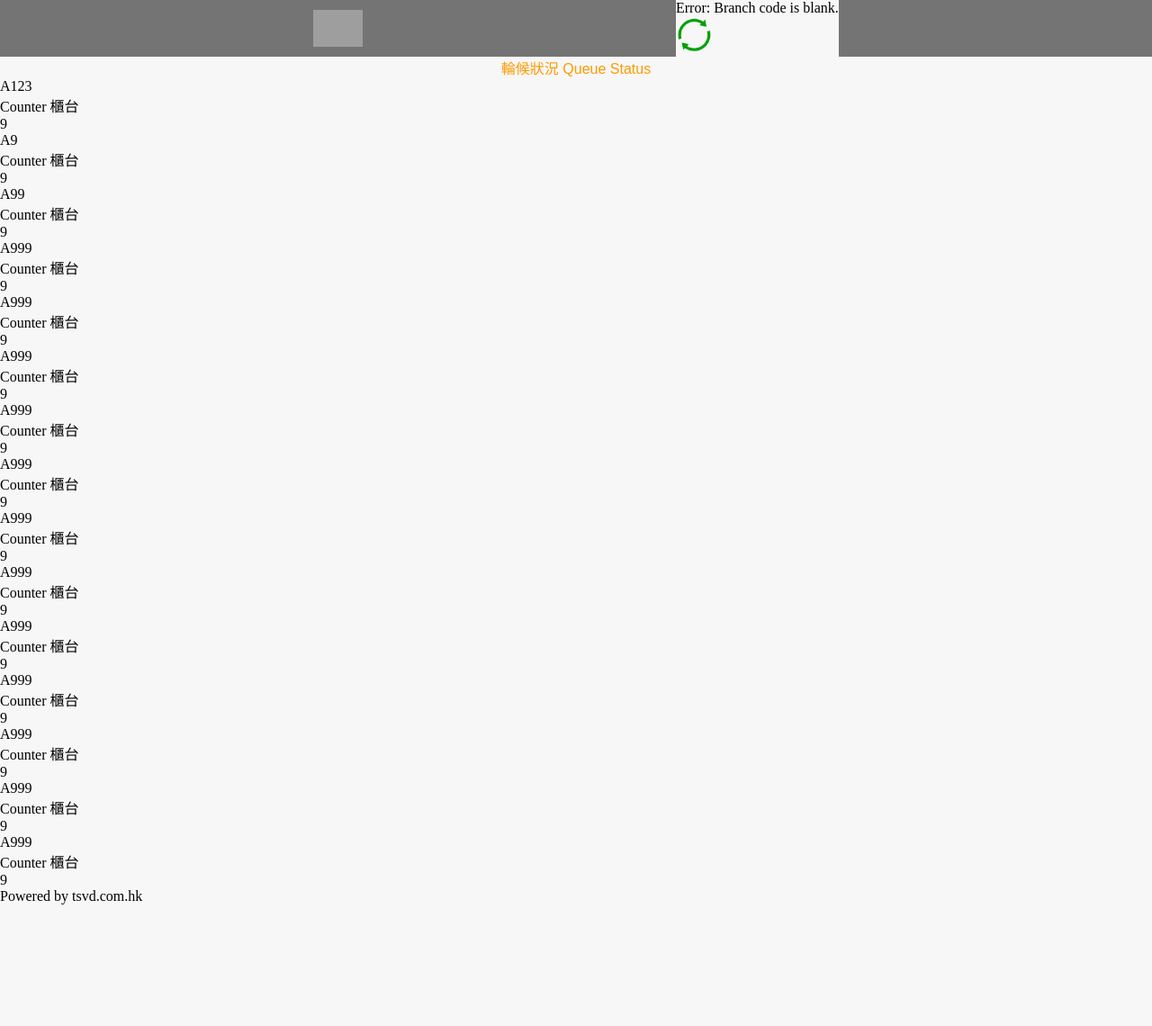
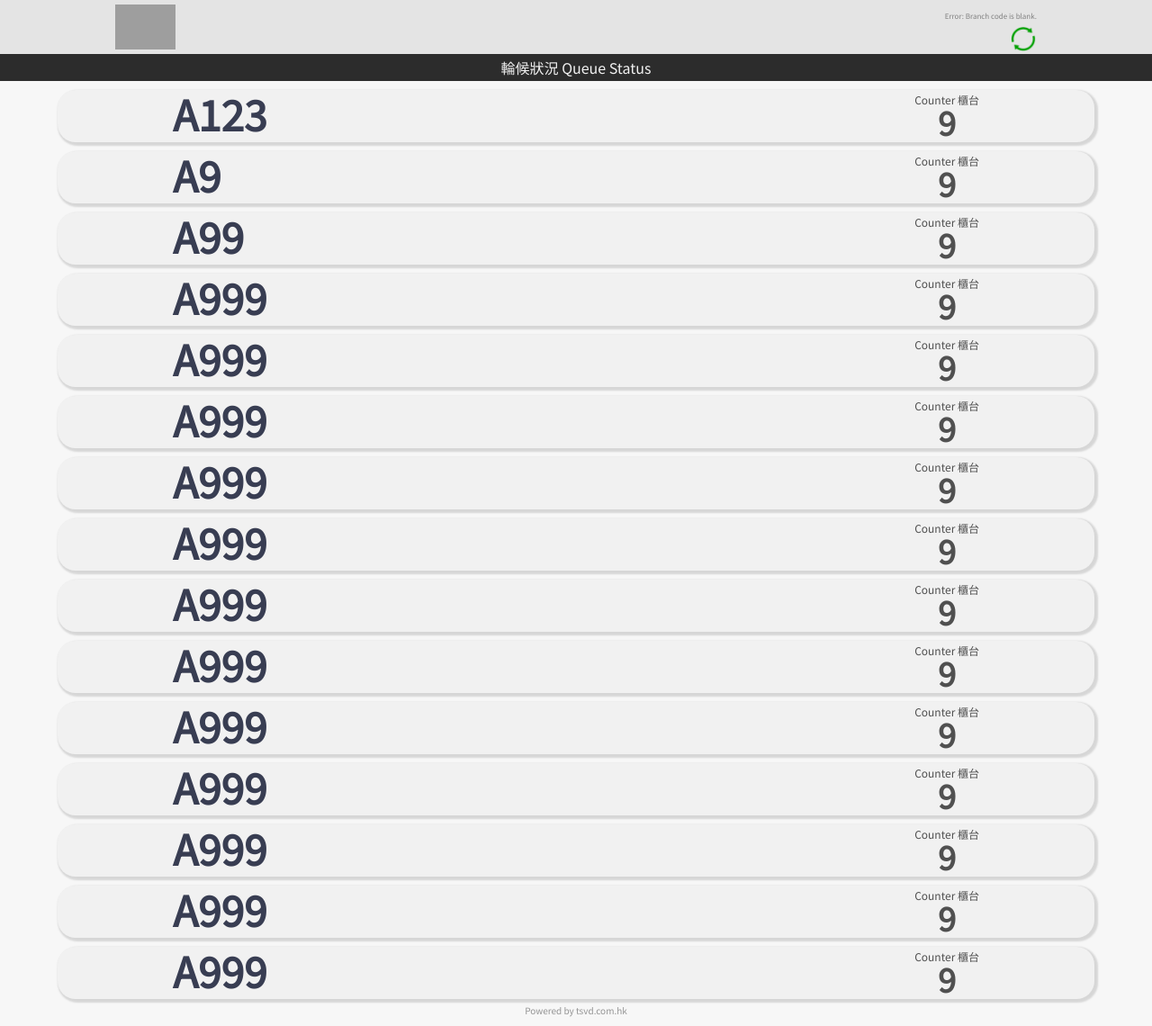
Before and after one commit to karock5345/aqs8server, a Django app: page /webtv/ in a window 1280 px wide. Shown: the whole page at 90% size. Before the commit the page ends 1005 px from the top, so only its background shows below. Run offline with Django 4.2, Linux system fonts and the light colour scheme; grey boxes are pictures that could not be loaded.

Commit message:
New web tv html

```diff
--- a/static/styles/styletv2.css
+++ b/static/styles/styletv2.css
@@ -1,38 +1,166 @@
 @import url("https://fonts.googleapis.com/css2?family=Noto+Sans+TC&display=swap");
 
+:root {
+  --merlot: #000080;   /* blue (navy) */
+  --crimson: #0047ab;  /* blue (cobalt) */
+  --color_header_background:#e4e4e4;
+  --color_status_background: rgb(44, 44, 44);
+  --color_calling_background: rgb(241, 241, 241);
+}
 * {
     box-sizing : border-box;
     margin:0;
     padding: 0;
     background-color: #f7f7f7;
+
+
 }
 
 header {
     display: flex ;
-    justify-content: space-evenly;
+    justify-content: flex-end;
     align-items: center;
-    padding: 0px 0px;
-    background-color: rgb(116, 116, 116);
+    height: 50px;
+    padding: 30px 10%;
+    background-color: var(--color_header_background);
 }
 
 .logo {
-    height: 41px;
-    object-fit: row;
+    height: 50px;
+    margin-right: auto;
+    /* background-color: var(--color_header_background); */
+    background: none;
+}
+
+
+
+.reload {
+    width:30px;
+    margin-left: auto;
+    padding: 5px 0px 0px 0px;
+    /* background-color: var(--color_header_background); */
+    background: none;
+    cursor:pointer;
+}
+
+.status {
+    display: flex ;
+    justify-content: space-evenly;
+    height: 30px;
+    position: relative;
+    color:#f1f1f1;
+    background-color:var(--color_status_background);
+
+
+    /* text-decoration: none; */
+    /* text-align: center; */
 
 }
 
-.status {
-    font-family: "NotoSansTC", sans-serif;
-    font-weight: 500;
+.vertical-center {
+    margin: 0;
+    position: absolute;
+    top: 50%;
+    -ms-transform: translateY(-50%);
+    transform: translateY(-50%);
+
+    background: none;
+
+    font-family: 'Noto Sans TC', sans-serif;
+    font-weight: 400;
     font-size: 16px;
-    color:#ff9900;
-    background-color: rgb(88, 88, 88);
-    /* text-decoration: none; */
+    text-decoration: none;
     text-align: center;
+  }
+
+
+.updatetime {
+    font-family: 'Noto Sans TC', sans-serif;
+    font-weight: 400;
+    font-size: 8px;
+    text-align:right;
+    padding: 10px 0px 0px 0px;
+    color:grey;
+    /* background-color: var(--color_header_background); */
+    background: none;
 }
 
-.reload {
-    height: 41px;
-    margin-left: auto;
+.col1 {
+    display: grid;
+    grid-template-columns: 1fr;
 
+    /* justify-content: flex-end; */
+    align-items: right;
+    background-color: var(--color_header_background);
+  }
+
+.container_calling {
+    height:58px;
+    /* line-height:58px; */
+    width:90% ;
+    /* display:inline-flex; */
+    margin: 10px 0px 10px 5%;
+    /* min-width:45%; */
+    /* max-width: 500px; */
+    /* align-content:center; */
+    /* position:relative; */
+    background-color: var(--color_calling_background);
+    box-shadow: 2px 2px 2px 2px rgba(0, 0, 0, 0.132);
+    border-radius:20px 20px 20px 20px;
+    /* padding:8px 13px 10px 13px; */
+    display:flex;
+    /* border-style:ridge;
+    border-color: black; */
+    align-items: center;
+    justify-content:space-between;
+    padding: 10px 10% ;
+  }
+
+.ticketno {
+    font-family: 'Noto Sans TC', sans-serif;
+    font-weight: 1000;
+    font-size: 46px;
+    text-decoration: none;
+    text-align: center;
+    color: rgb(56, 61, 82);
+    /* background-color: var(--color_calling_background); */
+    background: none;
+    margin-top: -7px;
 }
+
+.counter {
+    background: none;
+    margin-top: 5px;
+}
+.countertype {
+    font-family: 'Noto Sans TC', sans-serif;
+    font-weight: 400;
+    font-size: 12px;
+    text-decoration: none;
+    text-align: center;
+    color: rgb(80, 80, 80);
+    /* background-color: var(--color_calling_background); */
+    background: none;
+    /* margin-top: -5px; */
+    margin-bottom: -10px;
+}
+.counternumber {
+    font-family: 'Noto Sans TC', sans-serif;
+    font-weight: 1000;
+    font-size: 36px;
+    text-decoration: none;
+    text-align: center;
+    color: rgb(80, 80, 80);
+    /* background-color: var(--color_calling_background); */
+    background: none;
+    margin-top: -5px;
+}
+
+.powered {
+    color:#949494;
+    font-size:10px;
+    font-family: 'Noto Sans TC', sans-serif;
+    font-weight:400;
+    text-align: center;
+    margin: -5px 0px 10px 0px;
+}
```
